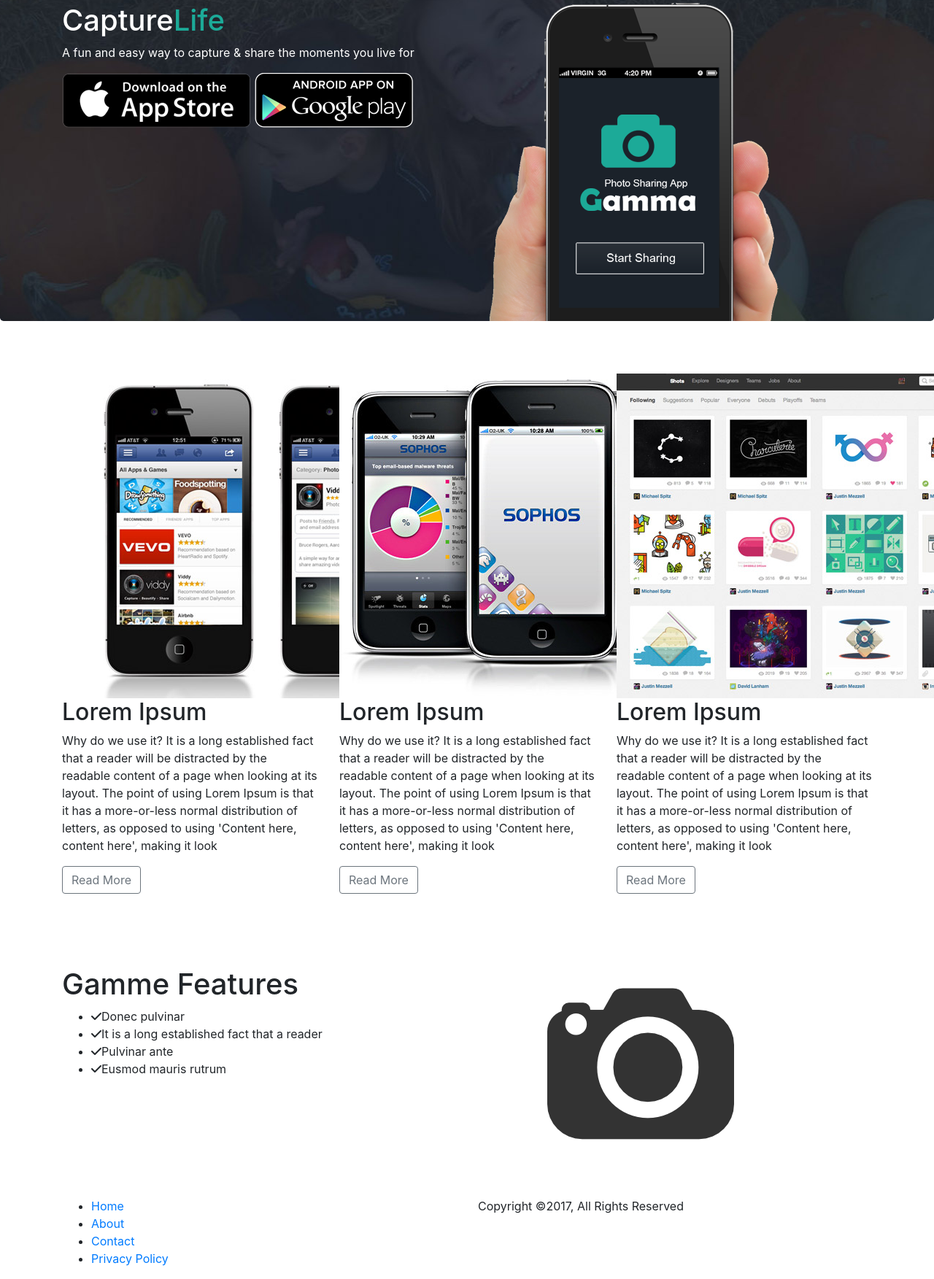
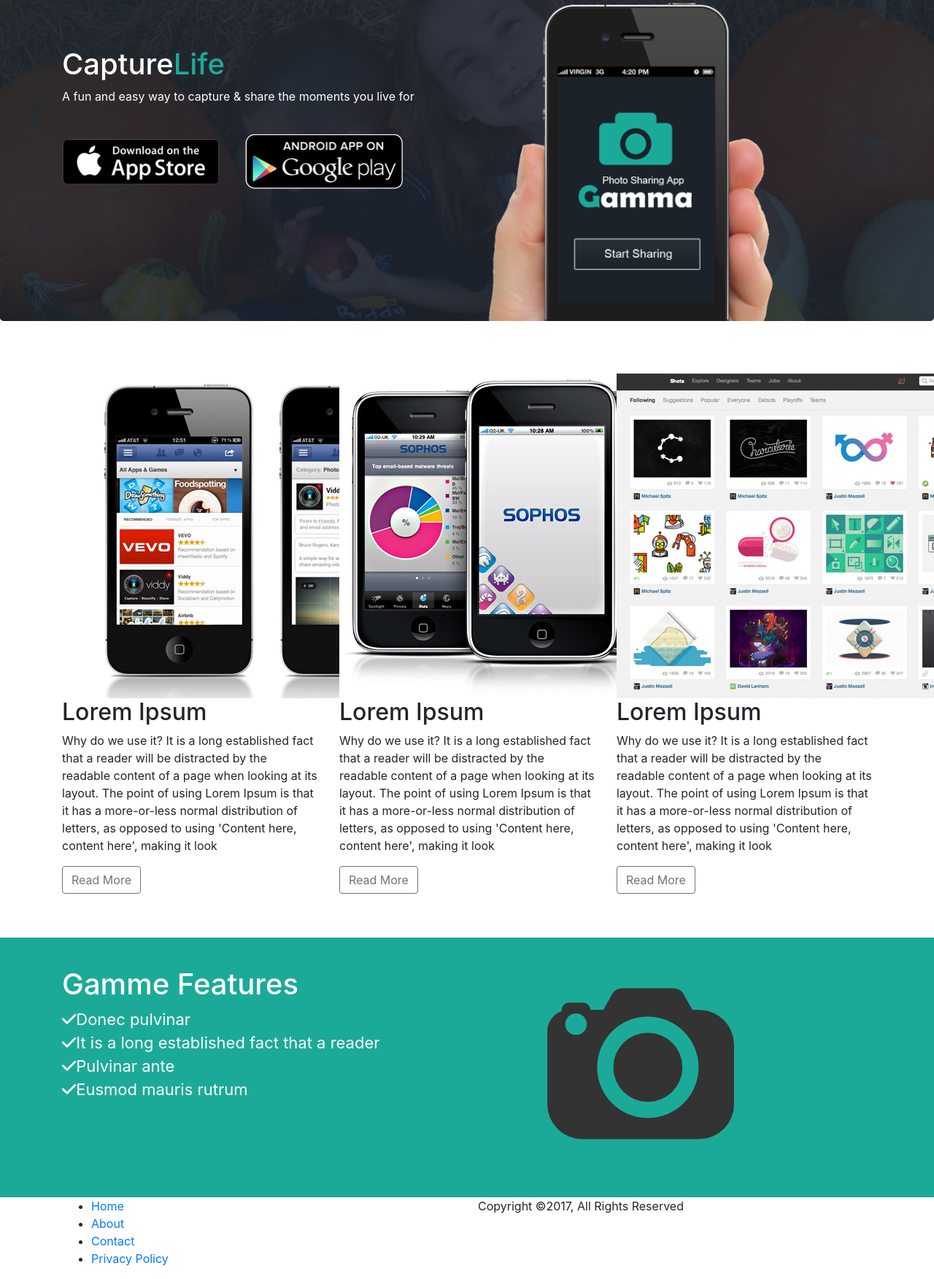
Before and after one commit to Bonifacy1/bootstrap_project, a website: page index.html in a window 1280 px wide. Shown: the part 110-1863 px from the top of the page at 73% size. Drawn offline with nearby package versions, Linux system fonts and the light colour scheme.

Commit message:
Adding styling

```diff
--- a/src/sass/style.scss
+++ b/src/sass/style.scss
@@ -46,3 +46,37 @@ section {
     height: 500px;
     overflow: hidden;
 }
+
+
+.jumbotron h1{
+    margin-top: 60px;
+}
+
+.jumbotron p{
+    margin-bottom: 40px;
+}
+
+.jumbotron img.app-btn{
+    width: 40%;
+    margin-right: 30px;
+}
+
+.jumbotron img.showcase-img{
+    width: 75%;
+}
+
+section#feature{
+    background: $dark-cyan;
+    color: white;
+    padding: 40px;
+    overflow: auto;
+    ul li{
+        font-size: 22px;
+        list-style: none;
+        line-height: 2rem;
+    }
+    ul{
+        padding: 0;
+        margin: 0;
+    }
+}
```
Also changed, not shown: contact.html (renamed from src/index.html, +3 -3 lines), src/css/style.css.
